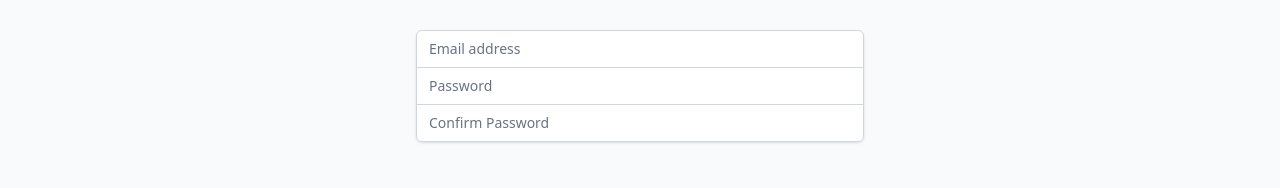
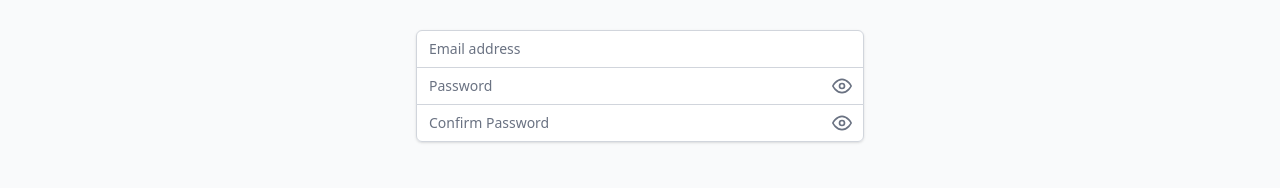
Before and after one commit to Jwengit/afrorcq, a SvelteKit app: page /auth/signup in a window 1280 px wide. Shown: the part 315-503 px from the top of the page. Built offline with nearby package versions, Linux system fonts and the light colour scheme; no server answers.

Commit message:
Rendre visible le mot de passe

```diff
--- a/src/routes/auth/login/+page.svelte
+++ b/src/routes/auth/login/+page.svelte
@@ -5,6 +5,7 @@
 
 	let email = '';
 	let password = '';
+	let showPassword = false;
 	let loading = false;
 	let error = '';
 	let recaptchaToken = '';
@@ -101,16 +102,42 @@
 				</div>
 				<div>
 					<label for="password" class="sr-only">Password</label>
+					<div class="relative">
 						<input
 							id="password"
 							name="password"
-						type="password"
+							type={showPassword ? 'text' : 'password'}
 							autocomplete="current-password"
 							required
 							class="appearance-none rounded-none relative block w-full px-3 py-2 border border-gray-300 placeholder-gray-500 text-gray-900 rounded-b-md focus:outline-none focus:ring-green-500 focus:border-green-500 focus:z-10 sm:text-sm"
 							placeholder="Password"
 							bind:value={password}
 						/>
+						<button
+							type="button"
+							on:click|preventDefault|stopPropagation={() => {
+								showPassword = !showPassword;
+								console.log('toggle showPassword', showPassword);
+							}}
+							on:mousedown|preventDefault
+							class="absolute right-3 top-1/2 -translate-y-1/2 text-gray-500 hover:text-gray-700 focus:outline-none z-50 pointer-events-auto"
+							aria-label={showPassword ? 'Hide password' : 'Show password'}
+						>
+							{#if showPassword}
+								<svg xmlns="http://www.w3.org/2000/svg" class="h-5 w-5" viewBox="0 0 24 24" fill="none" stroke="currentColor" stroke-width="2" stroke-linecap="round" stroke-linejoin="round">
+									<path d="M17.94 17.94A10.97 10.97 0 0 1 12 20c-5.52 0-10-3.58-12-8 1.1-2.44 2.8-4.53 4.86-5.94"/>
+									<path d="M1 1l22 22"/>
+									<path d="M9.53 9.53a3.5 3.5 0 0 0 4.94 4.94"/>
+									<path d="M14.12 14.12a3.5 3.5 0 0 0-4.94-4.94"/>
+								</svg>
+							{:else}
+								<svg xmlns="http://www.w3.org/2000/svg" class="h-5 w-5" viewBox="0 0 24 24" fill="none" stroke="currentColor" stroke-width="2" stroke-linecap="round" stroke-linejoin="round">
+									<path d="M1 12s4-8 11-8 11 8 11 8-4 8-11 8-11-8-11-8z"/>
+									<circle cx="12" cy="12" r="3"/>
+								</svg>
+							{/if}
+						</button>
+					</div>
 				</div>
 			</div>
 
--- a/src/routes/auth/signup/+page.svelte
+++ b/src/routes/auth/signup/+page.svelte
@@ -6,6 +6,8 @@
 	let email = '';
 	let password = '';
 	let confirmPassword = '';
+	let showPassword = false;
+	let showConfirmPassword = false;
 	let loading = false;
 	let error = '';
 	let recaptchaToken = '';
@@ -113,29 +115,81 @@
 				</div>
 				<div>
 					<label for="password" class="sr-only">Password</label>
+					<div class="relative">
 						<input
 							id="password"
 							name="password"
-						type="password"
+							type={showPassword ? 'text' : 'password'}
 							autocomplete="new-password"
 							required
 							class="appearance-none rounded-none relative block w-full px-3 py-2 border border-gray-300 placeholder-gray-500 text-gray-900 focus:outline-none focus:ring-green-500 focus:border-green-500 focus:z-10 sm:text-sm"
 							placeholder="Password"
 							bind:value={password}
 						/>
+						<button
+							type="button"
+							on:click|preventDefault|stopPropagation={() => {
+								showPassword = !showPassword;
+								console.log('toggle showPassword', showPassword);
+							}}
+							on:mousedown|preventDefault
+							class="absolute right-3 top-1/2 -translate-y-1/2 text-gray-500 hover:text-gray-700 focus:outline-none z-50 pointer-events-auto"
+							aria-label={showPassword ? 'Hide password' : 'Show password'}
+						>
+							{#if showPassword}
+								<svg xmlns="http://www.w3.org/2000/svg" class="h-5 w-5" viewBox="0 0 24 24" fill="none" stroke="currentColor" stroke-width="2" stroke-linecap="round" stroke-linejoin="round">
+									<path d="M17.94 17.94A10.97 10.97 0 0 1 12 20c-5.52 0-10-3.58-12-8 1.1-2.44 2.8-4.53 4.86-5.94"/>
+									<path d="M1 1l22 22"/>
+									<path d="M9.53 9.53a3.5 3.5 0 0 0 4.94 4.94"/>
+									<path d="M14.12 14.12a3.5 3.5 0 0 0-4.94-4.94"/>
+								</svg>
+							{:else}
+								<svg xmlns="http://www.w3.org/2000/svg" class="h-5 w-5" viewBox="0 0 24 24" fill="none" stroke="currentColor" stroke-width="2" stroke-linecap="round" stroke-linejoin="round">
+									<path d="M1 12s4-8 11-8 11 8 11 8-4 8-11 8-11-8-11-8z"/>
+									<circle cx="12" cy="12" r="3"/>
+								</svg>
+							{/if}
+						</button>
+					</div>
 				</div>
 				<div>
 					<label for="confirm-password" class="sr-only">Confirm Password</label>
+					<div class="relative">
 						<input
 							id="confirm-password"
 							name="confirm-password"
-						type="password"
+							type={showConfirmPassword ? 'text' : 'password'}
 							autocomplete="new-password"
 							required
 							class="appearance-none rounded-none relative block w-full px-3 py-2 border border-gray-300 placeholder-gray-500 text-gray-900 rounded-b-md focus:outline-none focus:ring-green-500 focus:border-green-500 focus:z-10 sm:text-sm"
 							placeholder="Confirm Password"
 							bind:value={confirmPassword}
 						/>
+						<button
+							type="button"
+							on:click|preventDefault|stopPropagation={() => {
+								showConfirmPassword = !showConfirmPassword;
+								console.log('toggle showConfirmPassword', showConfirmPassword);
+							}}
+							on:mousedown|preventDefault
+							class="absolute right-3 top-1/2 -translate-y-1/2 text-gray-500 hover:text-gray-700 focus:outline-none z-50 pointer-events-auto"
+							aria-label={showConfirmPassword ? 'Hide password' : 'Show password'}
+						>
+							{#if showConfirmPassword}
+								<svg xmlns="http://www.w3.org/2000/svg" class="h-5 w-5" viewBox="0 0 24 24" fill="none" stroke="currentColor" stroke-width="2" stroke-linecap="round" stroke-linejoin="round">
+									<path d="M17.94 17.94A10.97 10.97 0 0 1 12 20c-5.52 0-10-3.58-12-8 1.1-2.44 2.8-4.53 4.86-5.94"/>
+									<path d="M1 1l22 22"/>
+									<path d="M9.53 9.53a3.5 3.5 0 0 0 4.94 4.94"/>
+									<path d="M14.12 14.12a3.5 3.5 0 0 0-4.94-4.94"/>
+								</svg>
+							{:else}
+								<svg xmlns="http://www.w3.org/2000/svg" class="h-5 w-5" viewBox="0 0 24 24" fill="none" stroke="currentColor" stroke-width="2" stroke-linecap="round" stroke-linejoin="round">
+									<path d="M1 12s4-8 11-8 11 8 11 8-4 8-11 8-11-8-11-8z"/>
+									<circle cx="12" cy="12" r="3"/>
+								</svg>
+							{/if}
+						</button>
+					</div>
 				</div>
 			</div>
 
```
Lines whose indentation alone changed are shown as unchanged.
